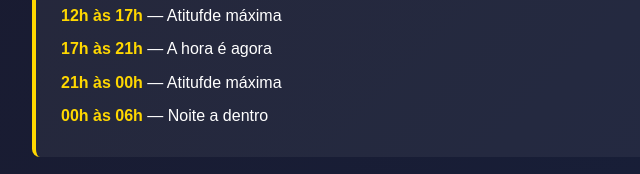
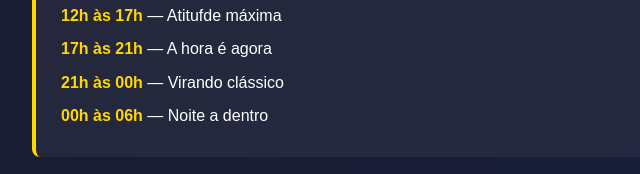
Before and after one commit to msquashbass/radio-bass-rock, a plain HTML site: page programacao.html in a window 1280 px wide. Shown: the part 308-482 px from the top of the page, 208-848 px from the left. Drawn offline with Linux system fonts and the light colour scheme.

Commit message:
Update programacao.html

```diff
--- a/programacao.html
+++ b/programacao.html
@@ -65,7 +65,7 @@
             <div class="horario"><span class="hora">09h às 12h</span> — Só na pressão</div>
             <div class="horario"><span class="hora">12h às 17h</span> — Atitufde máxima</div>
             <div class="horario"><span class="hora">17h às 21h</span> — A hora é agora</div>
-            <div class="horario"><span class="hora">21h às 00h</span> — Atitufde máxima</div>
+            <div class="horario"><span class="hora">21h às 00h</span> — Virando clássico</div>
             <div class="horario"><span class="hora">00h às 06h</span> — Noite a dentro</div>
 
 
```
